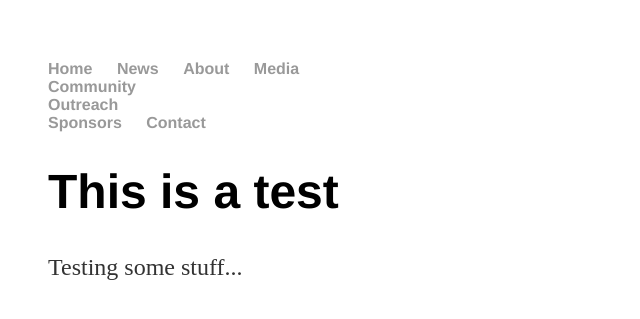
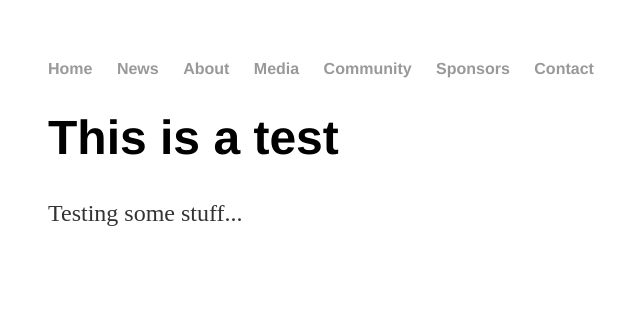
Before and after one commit to mouseythemouse/449, a Jekyll site: the page built from index.html, in a window 1280 px wide. Shown: the top 319 px of the page, without its empty margins (144-784 px from the left). Built offline with Jekyll 4.4.1, drawn with Linux system fonts in a browser that asks for light colours.

Commit message:
Update default.html

```diff
--- a/_layouts/default.html
+++ b/_layouts/default.html
@@ -22,9 +22,9 @@
                   </div>
               </div>
 	        		<li><a href="449/media">Media</a></li>
-	        		<div class=dropComm>
+	        		<div class=dropdown>
 	        		  <li><a href="449/community">Community</a></li>
-	        		    <div class=cComm>
+	        		    <div class=links>
 	        		      <a href="449/outreach">Outreach</a>
 	        		    </div>
 	        		</div>
```
